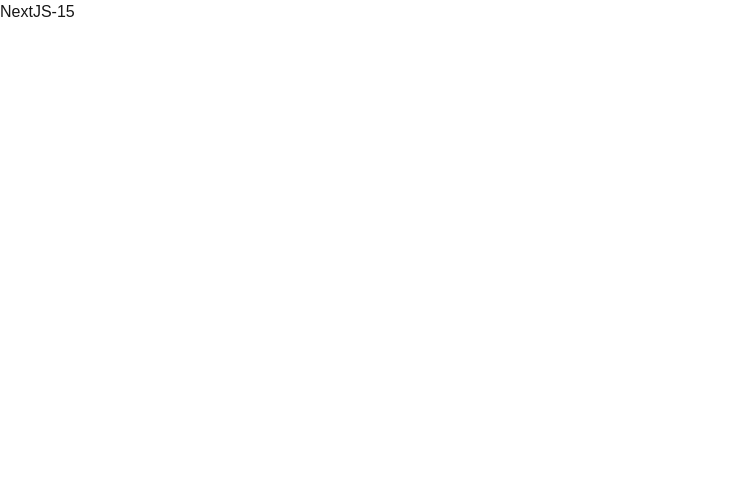
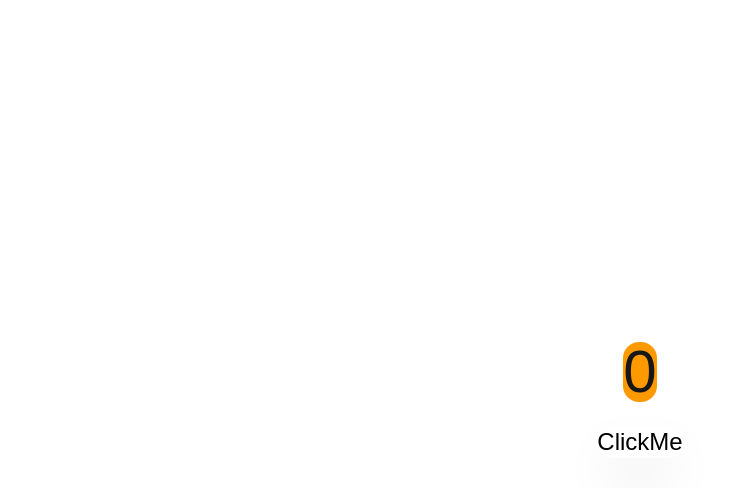
Before and after one commit to MoizAnsari-Dev/learnnextjs, a Next.js app: page / in a window 1280 px wide. Shown: the top 488 px of the page, without its empty margins (0-744 px from the left). Built offline with nearby package versions, Linux system fonts and the light colour scheme.

Commit message:
Authentication

```diff
--- a/app/sigin/page.tsx
+++ b/app/auth/sigin/page.tsx
@@ -16,7 +16,7 @@
 			</div>
 			<div className="flex items-center justify-between mb-4">
 				<div className="flex items-center">
-					<input type="chekbox" id="remember" className="h-4 w-4 rounded border-gray-300 text-indigo-600 focus:ring-indigo-500 focus:outline-none" checked />
+					<input type="chekbox" id="remember" className="h-4 w-4 rounded border-gray-300 text-indigo-600 focus:ring-indigo-500 focus:outline-none" />
 				</div>
 				<a href="#"
 					className="text-xs text-indigo-500 hover:text-indigo-700 focus:outline-none focus:ring-2 focus:ring-offset-2 focus:ring-indigo-500">Create
--- a/app/page.tsx
+++ b/app/page.tsx
@@ -1,9 +1,30 @@
+"use client";
 import Image from "next/image";
+import { useState } from "react";
 
 export default function Home() {
+  const [count, setCount] = useState(0);
+  const autoCunt = () => {
+    const interval = setInterval(() => {
+      setCount(count => count + 1)
+    }, 200);
+    return () => clearInterval(interval)
+  }
+
   return (
-   <>
-   <h1 className="font-light ">NextJS-15</h1>
-   </>
+    <>
+      <div className="h-screen w-screen flex flex-col items-center justify-center">
+        <span className="text-6xl  bg-amber-500 rounded-2xl border-none">
+          {count}
+        </span>
+        <br />
+        <button
+          className="cursor-pointer bg-white shadow-2xl text-2xl text-black rounded-2xl hover:bg-amber-400"
+          onClick={autoCunt}
+        >
+          ClickMe
+        </button>
+      </div>
+    </>
   );
 }
```
Also changed, not shown: app/auth/blogs/page.tsx (renamed from app/blogs/page.tsx), app/auth/signup/page.tsx (renamed from app/signup/page.tsx).
